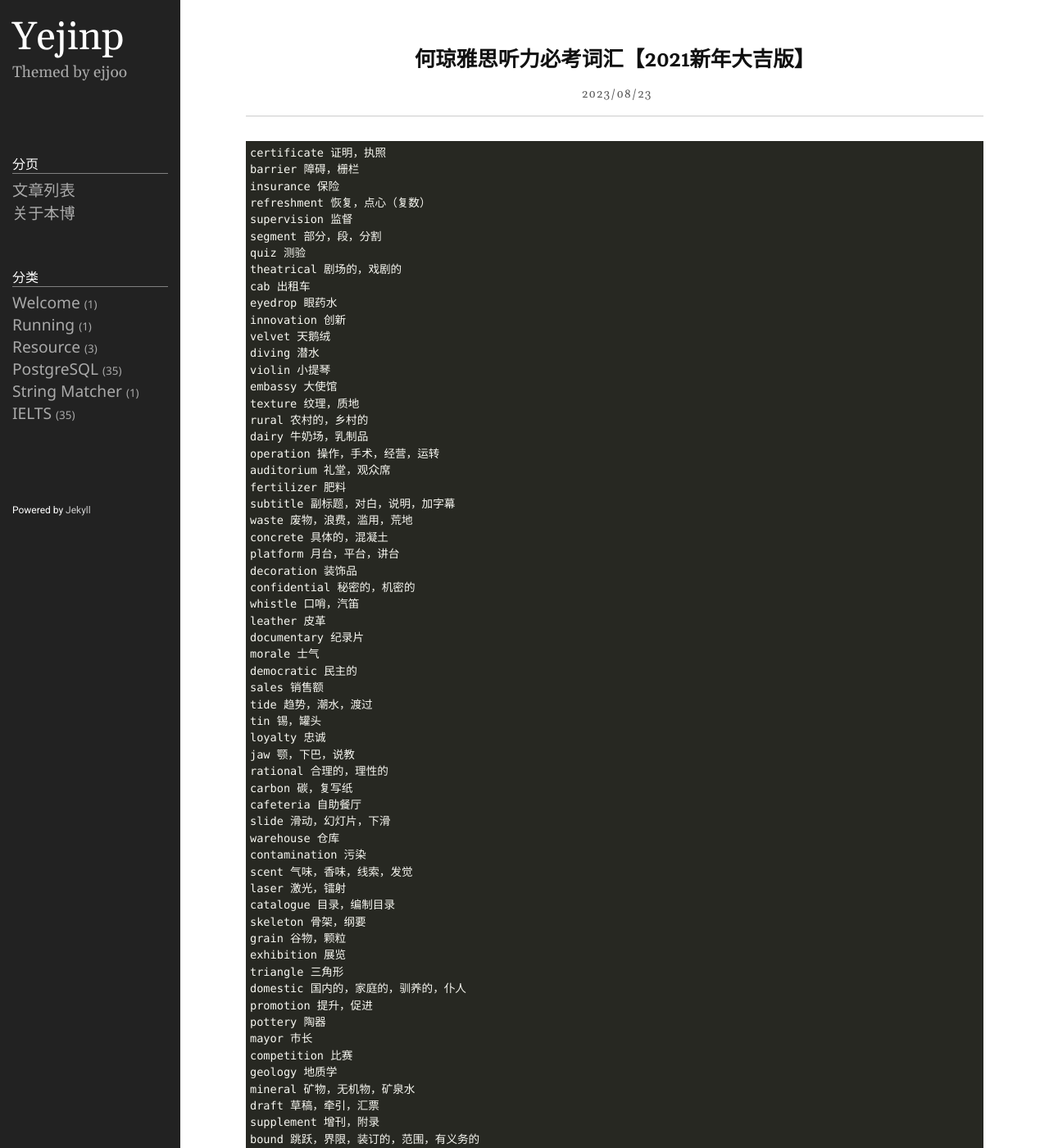
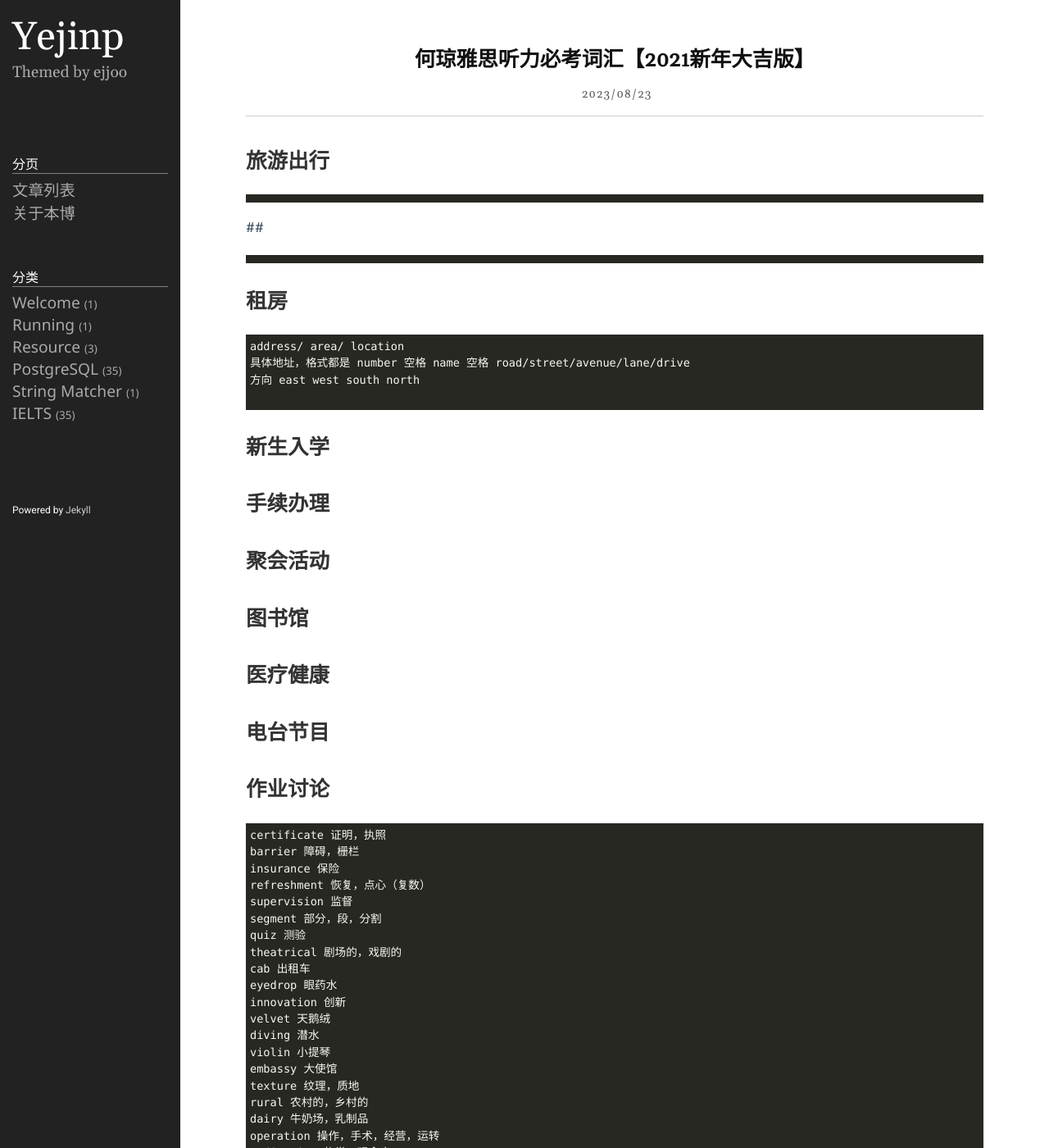
Before and after one commit to yejinp/yejinp.github.io, a Jekyll site: the page built from _posts/2023-08-14-何琼雅思听力必考词汇【2021新年大吉版】.markdown, in a window 1280 px wide and 1400 px high. Shown: the whole window at 82% size. Built offline with Jekyll 4.4.1, drawn with Linux system fonts in a browser that asks for light colours.

Commit message:
change structure

````diff
--- a/_posts/2023-08-14-何琼雅思听力必考词汇【2021新年大吉版】.markdown
+++ b/_posts/2023-08-14-何琼雅思听力必考词汇【2021新年大吉版】.markdown
@@ -4,6 +4,36 @@ title: 何琼雅思听力必考词汇【2021新年大吉版】
 date: 2023-08-23 22:08:23 +0800
 category: IELTS
 ---
+
+
+
+## 旅游出行
+```
+```
+##
+```
+```
+## 租房
+```
+address/ area/ location
+具体地址，格式都是 number 空格 name 空格 road/street/avenue/lane/drive
+方向 east west south north
+
+```
+
+## 新生入学
+
+## 手续办理
+
+## 聚会活动
+
+## 图书馆
+
+## 医疗健康
+
+## 电台节目
+
+## 作业讨论
 
 ```
 certificate 证明，执照
````
